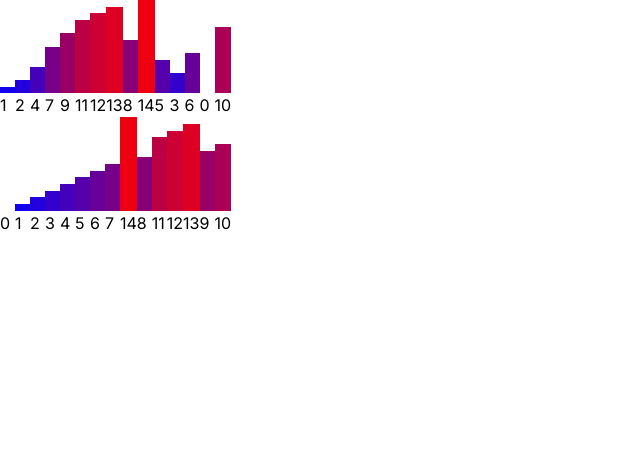
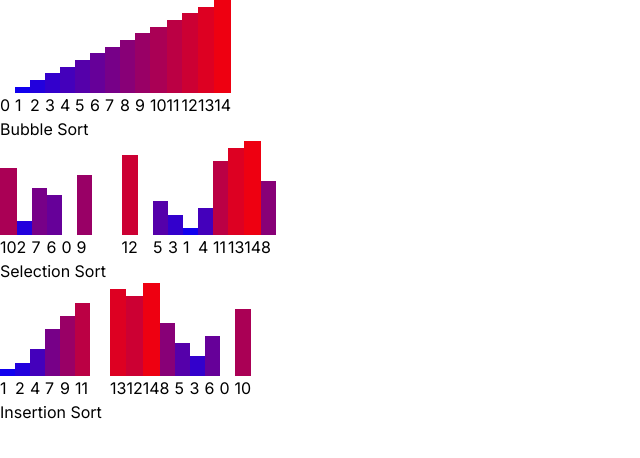
Before and after one commit to fractal-bootcamp/briansmiley.algorithms, a Next.js app: page / in a window 1280 px wide. Shown: the top 458 px of the page, without its empty margins (0-640 px from the left). Built offline with nearby package versions, Linux system fonts and the light colour scheme.

Commit message:
most of the way to modular refactor

```diff
--- a/app/algorithms/SortViz.tsx
+++ b/app/algorithms/SortVisualizer.tsx
@@ -5,14 +5,11 @@ import { scrambled, isSorted } from "./utils";
 const sampleArray = Array.from({ length: 15 }, (_, idx) => idx);
 const scrambledArray = scrambled(sampleArray);
 interface SortVizProps {
-  sortFunc: (arr: number[]) => number[];
+  sortFunc: (arr: number[], callback: (arr: number[]) => void) => number[];
 }
 export default function SortViz({ sortFunc }: SortVizProps) {
   const [arr, setArr] = useState(scrambledArray);
-  useEffect(() => {
-    if (isSorted(arr)) return;
-    setTimeout(() => setArr(arr => sortFunc(arr)), 700);
-  }, [arr]);
+  useEffect(() => {}, []);
   return (
     <div className="flex justify-start items-end">
       {arr.map(val => (
--- /dev/null
+++ b/app/algorithms/bubbleSortFunc.ts
@@ -0,0 +1,27 @@
+const shouldSwap = (a: number, b: number) => a > b;
+
+const bubbleSort = (arr: number[]) => {
+  const history: number[][] = [];
+  const sorted = [...arr];
+  while (true) {
+    const nextSwapSpot = sorted.findIndex(
+      (val, idx, arr) => val > arr[idx + 1]
+    );
+    if (nextSwapSpot === -1)
+      return {
+        originalArray: arr,
+        sortedArray: sorted,
+        history: history
+      };
+    sorted.splice(
+      nextSwapSpot,
+      2,
+      sorted[nextSwapSpot + 1],
+      sorted[nextSwapSpot]
+    );
+    history.push(sorted);
+  }
+};
+
+export default bubbleSort;
+console.log(bubbleSort([1, 5, 1, 2, 3, 1, 5, 16, 6, 34]));
--- a/app/algorithms/bubblesort.ts
+++ /dev/null
@@ -1,19 +0,0 @@
-const shouldSwap = (a: number, b: number) => a > b;
-
-/**Returns the index of the next swap to bubble, or undefined if we are sorted */
-const bubbleOneStep = (arr: number[]): number[] => {
-  const nextSwapSpot = arr.findIndex((val, idx, arr) =>
-    shouldSwap(val, arr[idx + 1])
-  );
-  if (nextSwapSpot === -1) return arr;
-  const bubbled = [...arr];
-  bubbled.splice(
-    nextSwapSpot,
-    2,
-    bubbled[nextSwapSpot + 1],
-    bubbled[nextSwapSpot]
-  );
-  return bubbled;
-};
-
-export default bubbleOneStep;
--- /dev/null
+++ b/app/algorithms/insertionSortFunc.ts
@@ -0,0 +1,23 @@
+const insertionSort = (unsortedArray: number[]) => {
+  let sortedArray: number[] = [];
+  const intermediateSortedArrays: number[][] = [];
+  //loop through the unsorted array and insert its elements into a sorted one
+  unsortedArray.forEach(elem => {
+    //find index of first element in sorted array larger than current element
+    //if no sorted elements are larger, default to last index
+    let insertionIndex = sortedArray.findIndex(sortedNum => sortedNum >= elem);
+    if (insertionIndex === -1) insertionIndex = sortedArray.length;
+    //place the element at the appropriate index
+    sortedArray.splice(insertionIndex, 0, elem);
+
+    //Add the sort step to the sortedArray history
+    intermediateSortedArrays.push([...sortedArray]);
+  });
+  return {
+    originalArray: unsortedArray,
+    sortedArray: sortedArray,
+    history: intermediateSortedArrays
+  };
+};
+
+export default insertionSort;
--- /dev/null
+++ b/app/algorithms/selectionSortFunc.ts
@@ -0,0 +1,29 @@
+const selectionSort = (arr: number[]) => {
+  const sorted = [...arr];
+  const history: number[][] = [sorted];
+  arr.forEach((_, idx) => {
+    const mindex = sorted
+      .slice(idx)
+      .reduce(
+        (num, mindex, currentIndex) =>
+          num < sorted[mindex] ? currentIndex : mindex,
+        0
+      );
+    console.log(mindex);
+    if (mindex > idx) {
+      const swapSpot = mindex + idx;
+      const temp = sorted[swapSpot];
+      sorted[swapSpot] = sorted[idx];
+      sorted[idx] = temp;
+      history.push(sorted);
+    }
+  });
+  return {
+    originalArray: arr,
+    sortedArray: sorted,
+    history: history
+  };
+};
+
+export default selectionSort;
+console.log(selectionSort([5, 3, 5, 1, 1, 2, 4, 45, 1, 61, 24, 21, 15, 16]));
--- a/app/algorithms/selectionsort.ts
+++ /dev/null
@@ -1,17 +0,0 @@
-const selSortOneStep = (arr: number[]): number[] => {
-  if (arr.length === 1) return arr;
-  const ret = [...arr];
-
-  let mindex = 0;
-  arr.forEach((val, idx) => (mindex = val < arr[mindex] ? idx : mindex));
-  //if the min is already at the start, call it on the remaining subset
-  if (mindex === 0) return [arr[0], ...selSortOneStep(arr.slice(1))];
-  if (mindex > 0) {
-    const temp = ret[mindex];
-    ret[mindex] = ret[0];
-    ret[0] = temp;
-  }
-  return ret;
-};
-
-export default selSortOneStep;
--- /dev/null
+++ b/app/components/BubbleSort.tsx
@@ -0,0 +1,28 @@
+"use client";
+
+import React, { useEffect, useState } from "react";
+import SortableBar from "./SortableBar";
+import bubbleSort from "../algorithms/bubbleSortFunc";
+
+interface SortVizProps {
+  unsortedArray: number[];
+}
+export default function BubbleSort({ unsortedArray }: SortVizProps) {
+  const solution = bubbleSort(unsortedArray);
+  const [idx, setIdx] = useState(0);
+  useEffect(() => {
+    if (idx === solution.history.length - 1) return;
+    setTimeout(() => setIdx(idx + 1), 1000);
+  }, [idx]);
+  return (
+    <div className="flex justify-start items-end">
+      {solution.history[idx].map(val => (
+        <SortableBar
+          height={val}
+          max={solution.originalArray.length}
+          key={val}
+        />
+      ))}
+    </div>
+  );
+}
--- /dev/null
+++ b/app/components/InsertionSort.tsx
@@ -0,0 +1,39 @@
+"use client";
+
+import React, { useEffect, useState } from "react";
+import { scrambled, isSorted } from "../algorithms/utils";
+import SortableBar from "./SortableBar";
+import insertionSort from "../algorithms/insertionSortFunc";
+interface SortVizProps {
+  unsortedArray: number[];
+}
+export default function InsertionSort({ unsortedArray }: SortVizProps) {
+  const solution = insertionSort(unsortedArray);
+  const [idx, setIdx] = useState(0);
+  useEffect(() => {
+    if (idx === solution.history.length - 1) return;
+    setTimeout(() => setIdx(idx + 1), 1000);
+  }, [idx]);
+  return (
+    <div className="flex gap-5">
+      <div className="flex justify-start items-end">
+        {solution.history[idx].map(val => (
+          <SortableBar
+            height={val}
+            max={solution.originalArray.length}
+            key={val}
+          />
+        ))}
+      </div>
+      <div className="flex justify-start items-end">
+        {solution.originalArray.slice(idx + 1).map(val => (
+          <SortableBar
+            height={val}
+            max={solution.originalArray.length}
+            key={val}
+          />
+        ))}
+      </div>
+    </div>
+  );
+}
--- /dev/null
+++ b/app/components/SelectionSort.tsx
@@ -0,0 +1,28 @@
+"use client";
+
+import React, { useEffect, useState } from "react";
+import SortableBar from "./SortableBar";
+import selectionSort from "../algorithms/selectionSortFunc";
+
+interface SortVizProps {
+  unsortedArray: number[];
+}
+export default function SelectionSort({ unsortedArray }: SortVizProps) {
+  const solution = selectionSort(unsortedArray);
+  const [idx, setIdx] = useState(0);
+  useEffect(() => {
+    if (idx === solution.history.length - 1) return;
+    setTimeout(() => setIdx(idx + 1), 1000);
+  }, [idx]);
+  return (
+    <div className="flex justify-start items-end">
+      {solution.history[idx].map(val => (
+        <SortableBar
+          height={val}
+          max={solution.originalArray.length}
+          key={val}
+        />
+      ))}
+    </div>
+  );
+}
--- /dev/null
+++ b/app/components/SortableBar.tsx
@@ -0,0 +1,18 @@
+type SortableBarProps = {
+  height: number;
+  max: number;
+};
+export default function SortableBar({ height, max }: SortableBarProps) {
+  const style: React.CSSProperties = {
+    minHeight: `${height * (100 / max)}px`,
+    backgroundColor: `rgb(${height * (255 / max)} 0 ${
+      255 - (255 / max) * height
+    })`
+  };
+  return (
+    <div className="flex flex-col">
+      <div className="min-w-[15px]" style={style}></div>
+      {height}
+    </div>
+  );
+}
--- /dev/null
+++ b/app/components/Sorts.tsx
@@ -0,0 +1,26 @@
+import { scrambled } from "../algorithms/utils";
+import React from "react";
+import BubbleSort from "./BubbleSort";
+import InsertionSort from "./InsertionSort";
+import SelectionSort from "./SelectionSort";
+const sampleArray = Array.from({ length: 15 }, (_, idx) => idx);
+const scrambledArray = scrambled(sampleArray);
+
+const sorts = [
+  { name: "Bubble Sort", component: BubbleSort },
+  { name: "Selection Sort", component: SelectionSort },
+  { name: "Insertion Sort", component: InsertionSort }
+];
+const Sorts = () => {
+  return (
+    <div>
+      {sorts.map(sort => (
+        <div key={sort.name}>
+          <sort.component unsortedArray={scrambledArray} />
+          {sort.name}
+        </div>
+      ))}
+    </div>
+  );
+};
+export default Sorts;
--- a/app/page.tsx
+++ b/app/page.tsx
@@ -1,13 +1,11 @@
 "use client";
 
-import SortViz from "./algorithms/SortViz";
-import bubbleSort from "./algorithms/bubblesort";
-import selSort from "./algorithms/selectionsort";
+import Sorts from "./components/Sorts";
+
 export default function Home() {
   return (
     <div>
-      <SortViz sortFunc={bubbleSort} />
-      <SortViz sortFunc={selSort} />
+      <Sorts />
     </div>
   );
 }
```
